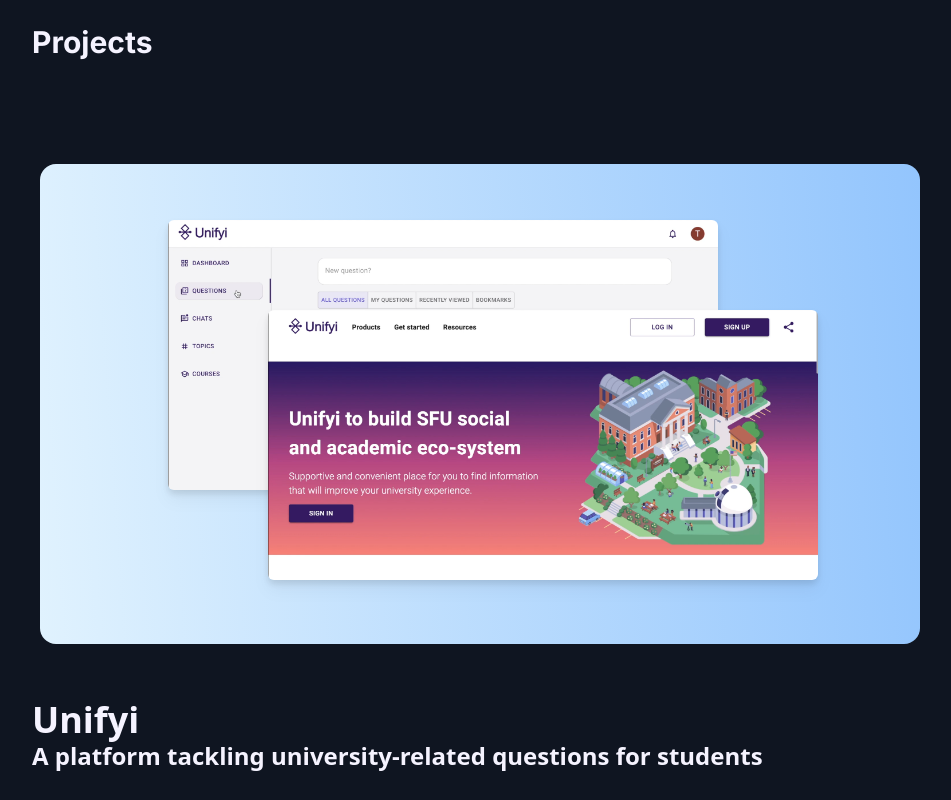
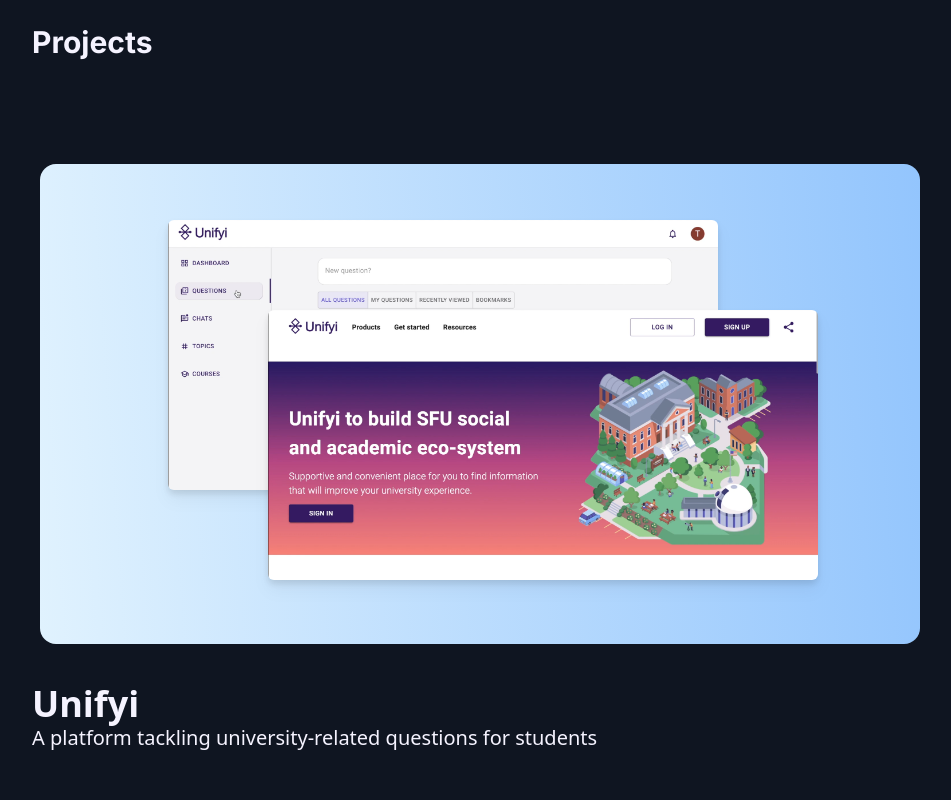
Before and after one commit to EStrilets/portfolio, a Next.js app: page / in a window 1280 px wide. Shown: the part 3680-4480 px from the top of the page, without its empty margins (160-1111 px from the left). Built offline with nearby package versions, Linux system fonts and the light colour scheme.

Commit message:
chanhed font size

```diff
--- a/app/(projects)/Projects.tsx
+++ b/app/(projects)/Projects.tsx
@@ -21,7 +21,7 @@
 
   console.log(bgColor);
   return (
-    <div className="flex flex-col w-full max-w-4xl p-6 md:p-0">
+    <div className="flex flex-col w-full max-w-4xl p-6 md:p-0 mb-4">
       <div className="flex flex-row z-10 m-2 flex-1 space-x-12 mt-10">
         <div
           style={inlineStyle}
@@ -61,9 +61,9 @@
           </div>
         </div>
       </div>
-      <div className="flex flex-col items-start justify-start mt-12 text-violet-50">
+      <div className="flex flex-col items-start justify-start mt-8 text-violet-50">
         <h1 className="text-4xl font-semibold font-sans">{title}</h1>
-        <h2 className="text-2xl font-semibold font-sans">
+        <h2 className="text-xl font-sans">
           {description}
         </h2>
       </div>
```
